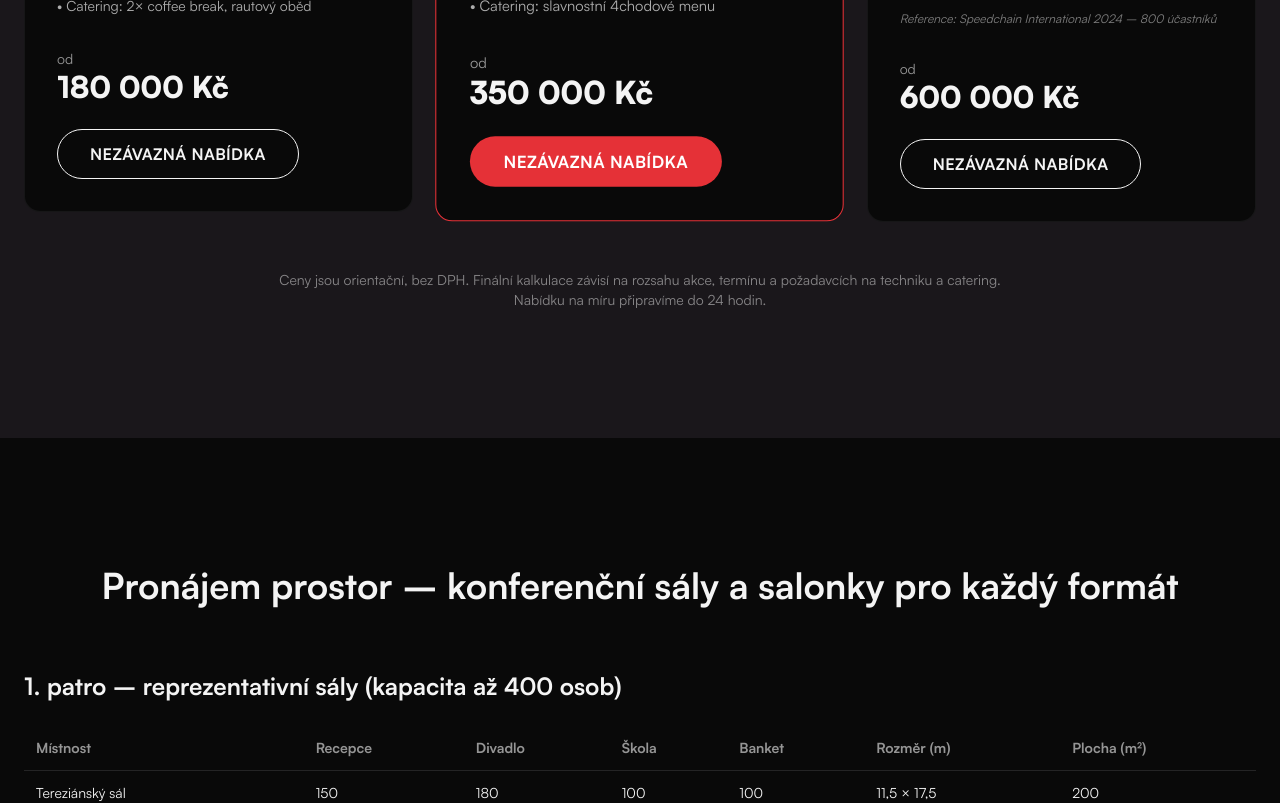
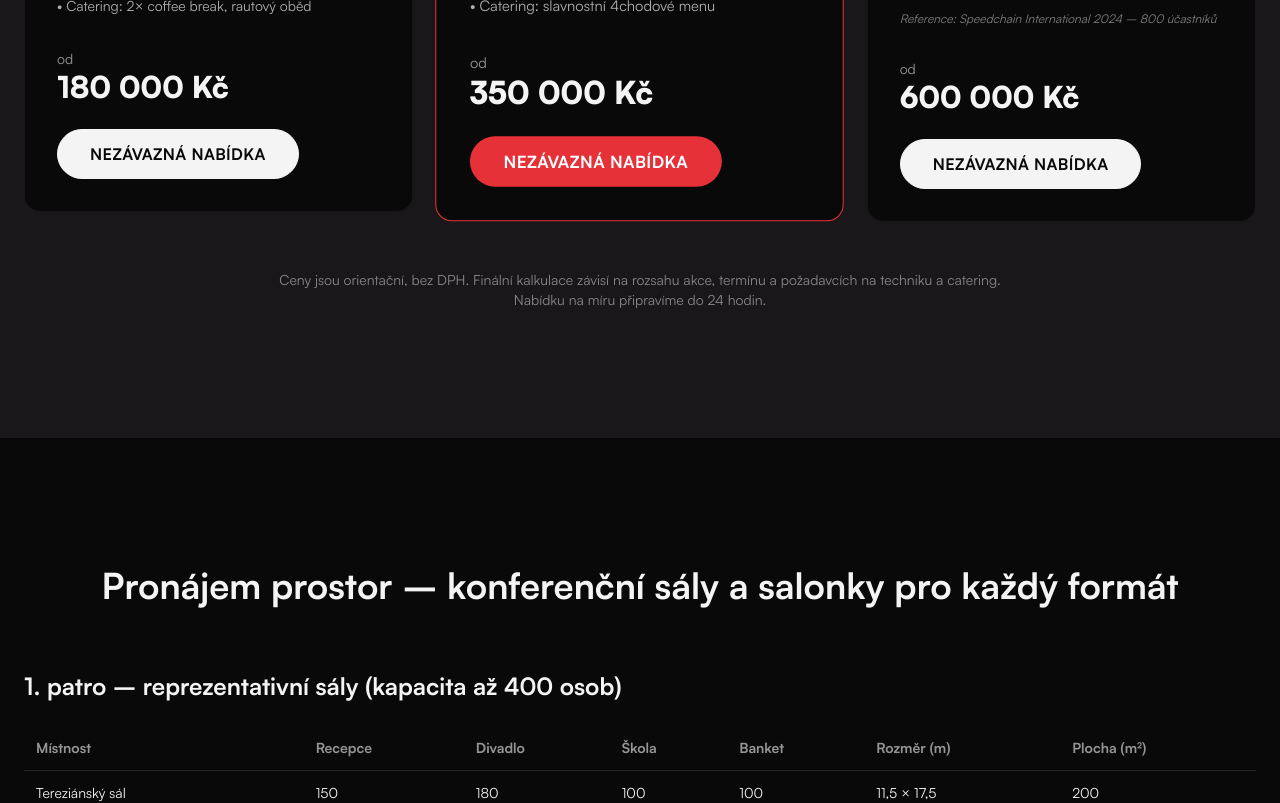
Before and after one commit to lsei27/brevnovevents, a Next.js app: page /firemni-eventy in a window 1280 px wide. Shown: the part 4300-5103 px from the top of the page. Built offline with nearby package versions, Linux system fonts and the light colour scheme.

Commit message:
feat: invert secondary CTA style, add tech rider download to pricing
- Secondary buttons now default to white bg/black text (previously hover state)
- Add "Stáhnout technický rider" CTA to /firemni-eventy pricing section

Co-Authored-By: Claude Opus 4.6 <noreply@anthropic.com>

```diff
--- a/src/components/sections/firemni/PriceList.tsx
+++ b/src/components/sections/firemni/PriceList.tsx
@@ -1,3 +1,5 @@
+import { Button } from "@/components/ui/Button";
+
 interface PriceRow {
   item: string;
   price: string;
@@ -76,6 +78,14 @@ export function PriceList() {
           Ceny jsou bez DPH. Catering se kalkuluje individuálně dle rozsahu
           akce.
         </p>
+        <div className="mt-10 text-center">
+          <Button
+            href="/downloads/technicky-rider-brevnovsky-klaster.pdf"
+            variant="secondary"
+          >
+            Stáhnout technický rider
+          </Button>
+        </div>
       </div>
     </section>
   );
--- a/src/components/ui/Button.tsx
+++ b/src/components/ui/Button.tsx
@@ -16,7 +16,7 @@ const variantStyles: Record<ButtonVariant, string> = {
   primary:
     "bg-brand-red text-white hover:bg-brand-red-hover focus-visible:ring-brand-red",
   secondary:
-    "bg-transparent text-brand-white border border-brand-white hover:bg-brand-white hover:text-brand-black focus-visible:ring-brand-white",
+    "bg-brand-white text-brand-black border border-brand-white hover:bg-transparent hover:text-brand-white focus-visible:ring-brand-white",
   pink:
     "bg-brand-pink text-brand-black hover:opacity-90 focus-visible:ring-brand-pink",
 };
```
